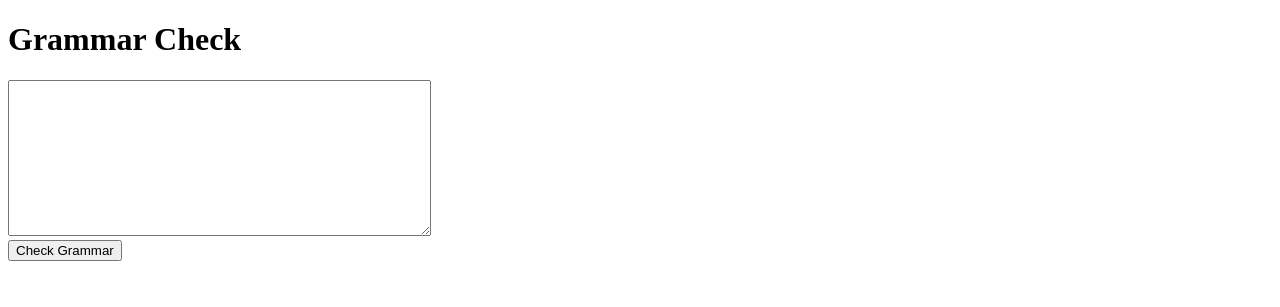
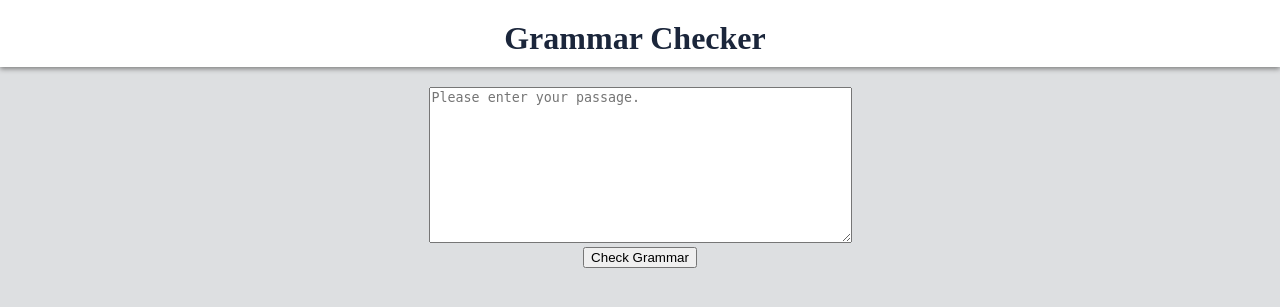
Before and after one commit to software-students-spring2024/4-containerized-app-exercise-namelesssss, a Flask app: page / in a window 1280 px wide. Shown: the top 307 px of the page. Run offline with Flask 3, Linux system fonts and the light colour scheme; parts of the project's set-up code (start-up, migrations or seed data) failed here and were passed over.

Commit message:
style changes to home page

```diff
--- a/web-app/templates/home.html
+++ b/web-app/templates/home.html
@@ -1,26 +1,92 @@
 <!DOCTYPE html>
 <html>
 <head>
+    <!-- WIP: unsure how we want it to look -hannah -->
     <title>Grammar Check</title>
+    <style>
+        header {
+            background-color: white;
+            text-align: center;
+            margin: 0;
+            padding: 0;
+            box-shadow: 0px 2px 5px grey;
+        }
+        body {
+            background-color: #DDDFE1;
+            margin: 0;
+            padding: 0;
+        }
+        .containter {
+            max-width: 75%;
+            padding: 15px;
+            margin: auto;
+        }
+        .nav {
+            background-color: white;
+            padding: 20px 15px 10px 5px;
+        }
+        .input {
+            text-align: center;
+            padding-top: 20px;
+        }
+        .passages-containter {
+            text-align: center;
+        }
+        .passages {
+            display: inline-block;
+            width: 45%;
+            vertical-align: top;
+        }
+        .error {
+            text-align: center;
+        }
+        .errors {
+            margin-left: 50px;
+            text-align: left;
+        }
+    </style>
 </head>
+<header>
+    <div class="header">
+        <div class="nav">
+            <span style="font-size: 2em; font-weight: bolder; color: #1B263B;">Grammar Checker</span>
+        </div>
+    </div>
+</header>
 <body>
-    <h1>Grammar Check</h1>
+    <div class="container">
+        <div class="input">
             <form method="POST">
-        <textarea name="passage" rows="10" cols="50"></textarea><br>
+                <textarea name="passage" rows="10" cols="50" placeholder="Please enter your passage."></textarea><br>
                 <input type="submit" value="Check Grammar">
             </form>
-    {% if fixed_passage %}
+        </div>
+
+        <div class="results">
+            {% if fixed_passage%}
+            <div class="passages-containter">
+                <div class="passages">
                     <h2>Original Passage:</h2>
                     <p>{{ passage }}</p>
+                </div>
+                <div class="passages">
                     <h2>Fixed Passage:</h2>
                     <p>{{ fixed_passage }}</p>
+                </div>
+            </div>
+            <div class="error">
                 <h2>Error Analysis:</h2>
+                <div class="errors">
                     <ul>
                         <li>Spelling: {{ error_analysis["spelling"] }}</li>
                         <li>Verb/Tense: {{ error_analysis["verb/tense"] }}</li>
                        <li>Article/Preposition: {{ error_analysis["article/preposition"] }}</li>
                       <li>Other: {{ error_analysis["other"] }}</li>
                     </ul>
+                </div>
+            </div>
             {% endif %}
+        </div>
+    </div>
 </body>
 </html>
```
Lines whose indentation alone changed are shown as unchanged.
